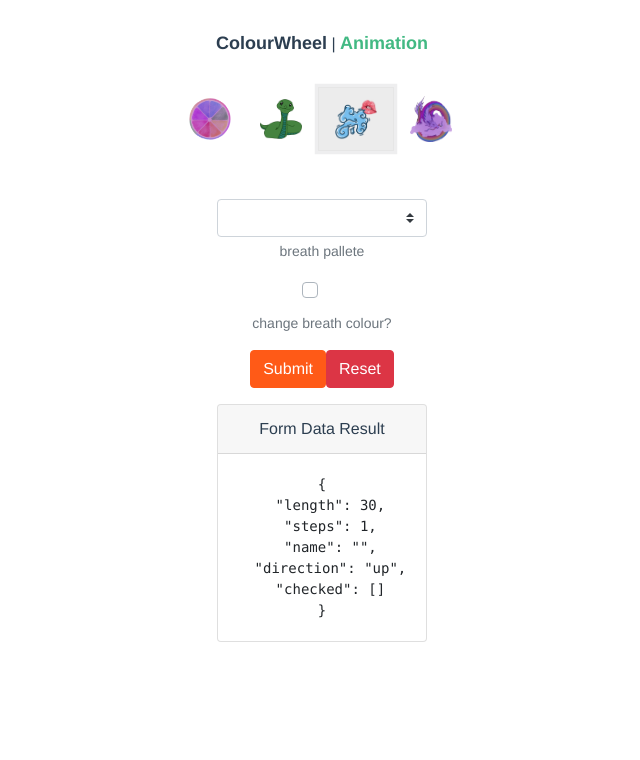
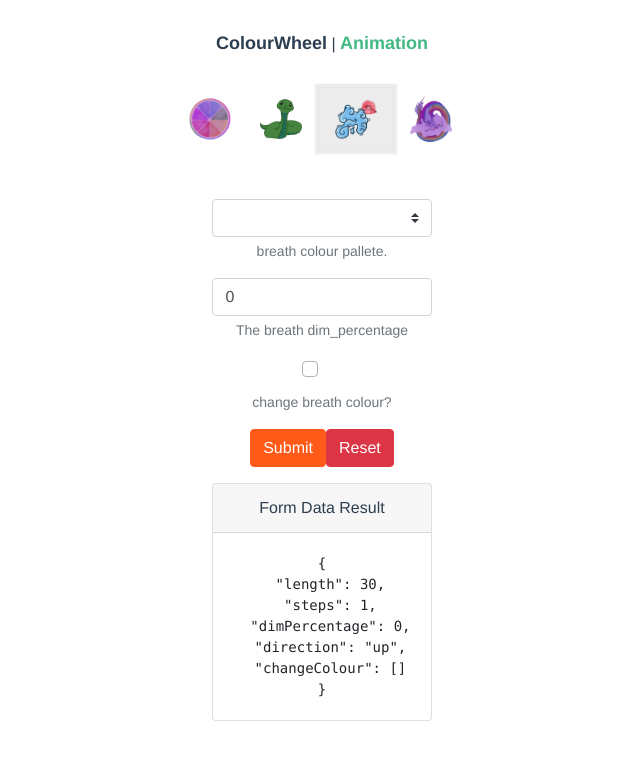
Before and after one commit to Cellebyte/led_firmware, a Vue app in the folder led-firmware-frontend/: page /animation in a window 1280 px wide. Both pictures are taken after a click on the button 673 px from the left and 118 px from the top of the page. Shown: the top 760 px of the page, without its empty margins (318-958 px from the left). Built offline with nearby package versions, Linux system fonts and the light colour scheme.

Commit message:
Added a palette counter which shows on which palette I am

```diff
--- a/led-firmware-frontend/src/components/AnimationForm.vue
+++ b/led-firmware-frontend/src/components/AnimationForm.vue
@@ -9,7 +9,7 @@
         id="input-group-3"
         label-for="input-3"
         v-show="!rainbow"
-        :description="animation + ' pallete'"
+        :description="animation + ' colour pallete.'"
       >
         <b-form-select
           id="input-3"
@@ -32,7 +32,23 @@
           required
         ></b-form-input>
       </b-form-group>
-
+      <b-form-group
+        id="input-group-5"
+        v-show="breath"
+        label-for="input-5"
+        :description="'The ' + animation + ' dim_percentage'"
+      >
+        <b-form-input
+          id="input-5"
+          v-model="form.dimPercentage"
+          type="number"
+          min="0.005"
+          max="1"
+          step="0.005"
+          :placeholder="'Enter ' + animation + ' dim_percentage.'"
+          required
+        ></b-form-input>
+      </b-form-group>
       <b-form-group
         id="input-group-2"
         v-show="snake"
@@ -69,11 +85,11 @@
         v-slot="{ ariaDescribedby }"
       >
         <b-form-checkbox-group
-          v-model="form.checked"
+          v-model="form.changeColour"
           id="checkboxes-4"
           :aria-describedby="ariaDescribedby"
         >
-          <b-form-checkbox value="true"></b-form-checkbox>
+          <b-form-checkbox size="lg" value="true"></b-form-checkbox>
         </b-form-checkbox-group>
       </b-form-group>
 
@@ -112,9 +128,9 @@ export default {
       form: {
         length: 30,
         steps: 1,
-        name: '',
+        dimPercentage: 0.0,
         direction: 'up',
-        checked: [],
+        changeColour: [],
       },
       show: true,
     };
--- /dev/null
+++ b/led-firmware-frontend/src/components/PaletteCounter.vue
@@ -0,0 +1,18 @@
+<template>
+  <div>
+    <b-badge variant="dark" style="font-size: 1.5rem;">{{ getActivePalette }}</b-badge>
+  </div>
+</template>
+<script lang="ts">
+import Vue from 'vue';
+import { mapGetters } from 'vuex';
+
+export default Vue.extend({
+  name: 'palette-counter',
+  computed: {
+    ...mapGetters('ColourPalettes', {
+      getActivePalette: 'activePalette',
+    }),
+  },
+});
+</script>
--- a/led-firmware-frontend/src/views/Animations.vue
+++ b/led-firmware-frontend/src/views/Animations.vue
@@ -20,7 +20,7 @@ import { Animation } from '@/types/api';
 @Component({
   data() {
     return {
-      animation: null,
+      animation: 'normal',
     };
   },
 
--- a/led-firmware-frontend/src/views/ColourWheel.vue
+++ b/led-firmware-frontend/src/views/ColourWheel.vue
@@ -11,6 +11,7 @@
         <b-button-group>
           <previous-palette-button />
           <new-colour-button />
+          <palette-counter />
           <delete-colour-button />
           <next-palette-button />
         </b-button-group>
@@ -30,6 +31,7 @@ import DeleteColourButton from '@/components/DeleteColourButton.vue';
 import AnimationSelector from '@/components/AnimationSelector.vue';
 import NextPaletteButton from '@/components/NextPaletteButton.vue';
 import PreviousPaletteButton from '@/components/PreviousPaletteButton.vue';
+import PaletteCounter from '@/components/PaletteCounter.vue';
 
 @Component({
   components: {
@@ -39,6 +41,7 @@ import PreviousPaletteButton from '@/components/PreviousPaletteButton.vue';
     AnimationSelector,
     NextPaletteButton,
     PreviousPaletteButton,
+    PaletteCounter,
   },
 })
 export default class ColourWheel extends Vue { }
```
